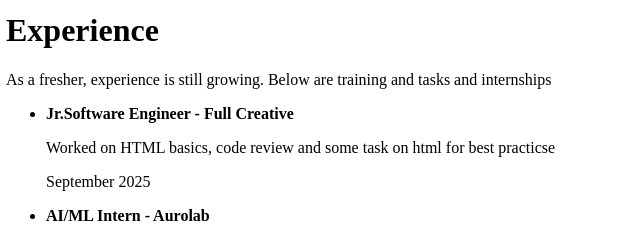
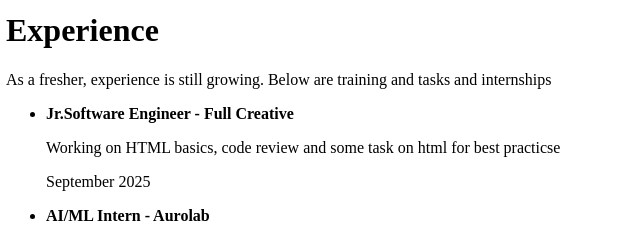
Before and after one commit to Sha1902/Portfolio, a plain HTML site: page frontend-training/index.html in a window 1280 px wide. Shown: the part 1380-1618 px from the top of the page, 2-642 px from the left. Drawn offline with Linux system fonts and the light colour scheme.

Commit message:
index.html

```diff
--- a/frontend-training/index.html
+++ b/frontend-training/index.html
@@ -65,7 +65,7 @@
         <p>As a fresher, experience is still growing. Below are training and tasks and internships</p>
         <ul>
             <li><strong>Jr.Software Engineer - Full Creative</strong></li>
-            <p>Worked on HTML basics, code review and some task on html for best practicse</p>
+            <p>Working on HTML basics, code review and some task on html for best practicse</p>
             <p>September 2025</p>
             <li><strong>AI/ML Intern - Aurolab</strong></li>
             <p>Worked on AI/ML Concepts and learning how to deploy using flask and host in IIS server</p>
```
